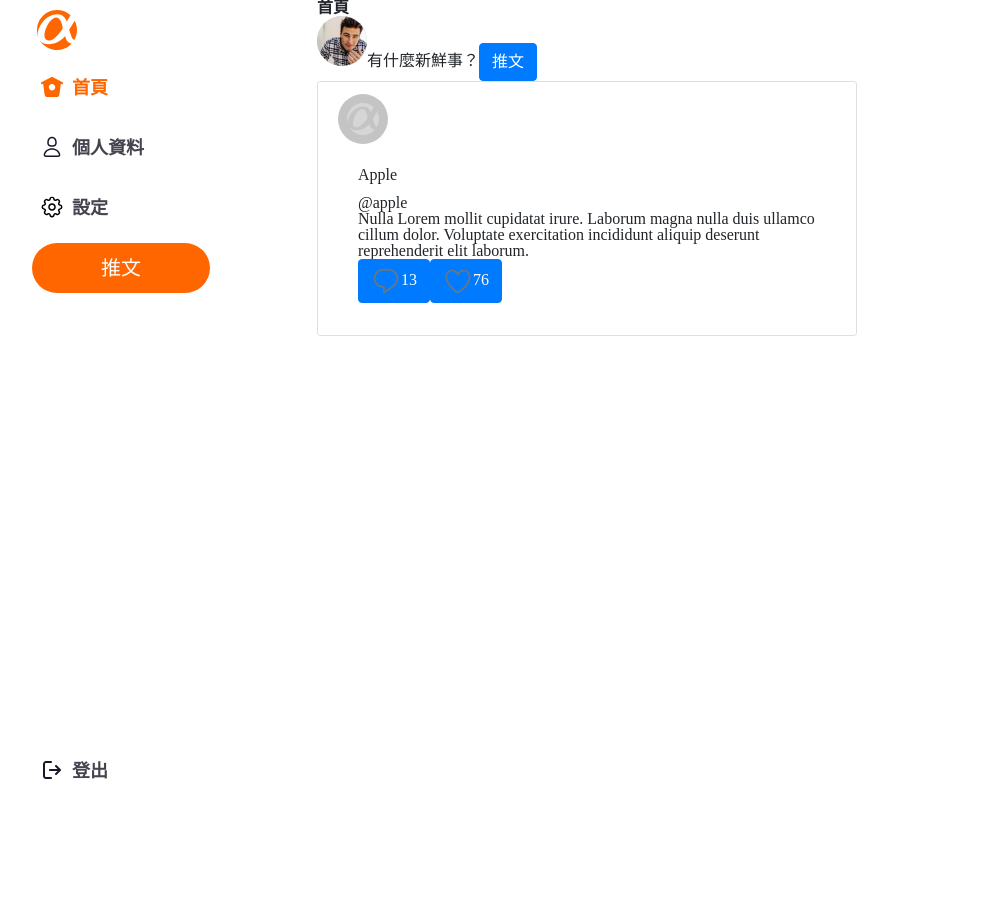
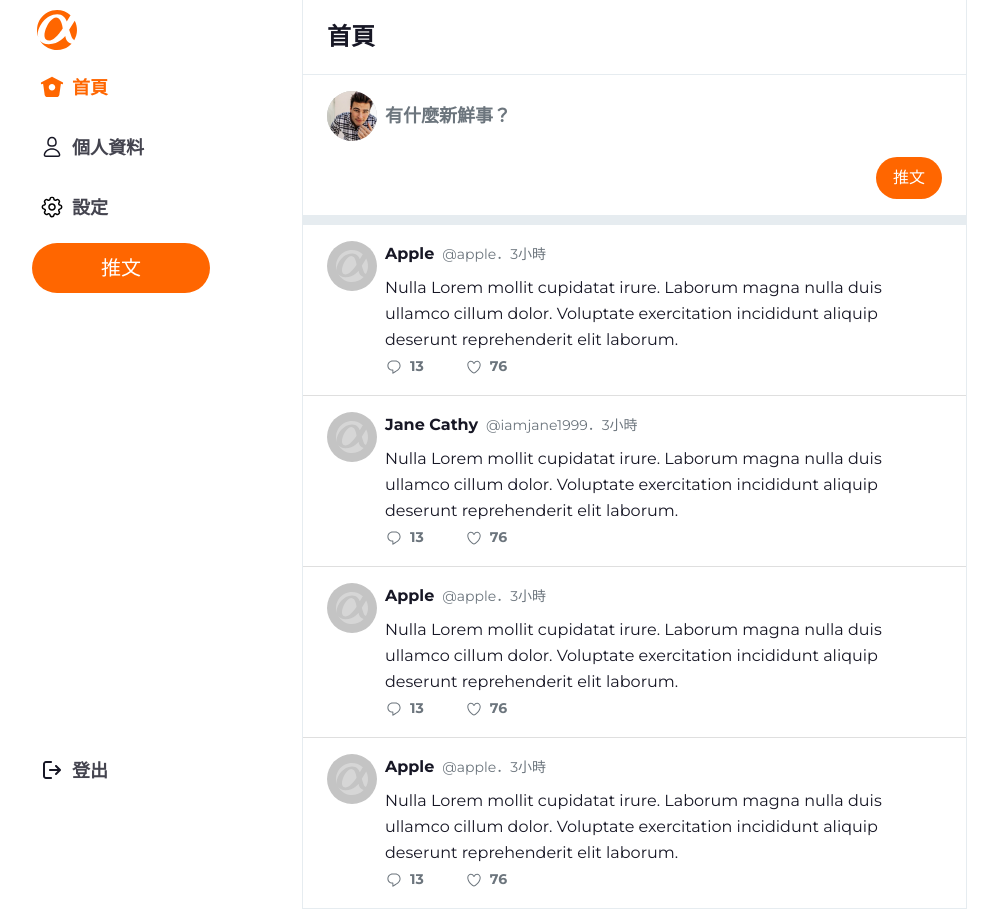
Before and after one commit to lamn0125/simple-twitter, a React (Create React App) app: page / in a window 1280 px wide. Shown: the whole page, without its empty margins (53-1051 px from the left). Before the commit the page ends 800 px from the top, so only its background shows below. Built offline with nearby package versions, Linux system fonts and the light colour scheme.

Commit message:
feat: format MainContent and add common styles

```diff
--- a/src/App.jsx
+++ b/src/App.jsx
@@ -11,7 +11,7 @@ function App() {
         <div className="col-md-3 col-lg-3">
           <UserNavbar />
         </div>
-        <div className="col-md-6 col-lg-6">
+        <div className="col-md-7 col-lg-7 main-border p-0">
           <MainContent />
         </div>
       </div>
--- a/src/components/Layout/UserNavbar.jsx
+++ b/src/components/Layout/UserNavbar.jsx
@@ -16,29 +16,29 @@ const UserNavbar = () => {
         <ul className="navbarNav">
           <li className={styles.navItem}>
             <a className={`${styles.navLink} d-flex`} href="/">
-              <ActiveHome class="mx-2" />
-              <p class="active">首頁</p>
+              <ActiveHome className="mx-2" />
+              <h5 className="active">首頁</h5>
             </a>
           </li>
           <li className={styles.navItem} href="/">
             <a className={`${styles.navLink} d-flex`} href="/">
-              <User class="mx-2" />
-              <p>個人資料</p>
+              <User className="mx-2" />
+              <h5>個人資料</h5>
             </a>
           </li>
           <li className={styles.navItem} href="/">
             <a className={`${styles.navLink} d-flex`} href="/">
-              <Setting class="mx-2" />
-              <p>設定</p>
+              <Setting className="mx-2" />
+              <h5>設定</h5>
             </a>
           </li>
-          <button className="btnInput">推文</button>
+          <button className="tweet-btn">推文</button>
         </ul>
 
         <div className={styles.logoutContainer}>
           <a className={`${styles.navLink} d-flex mb-3`} href="/">
-            <Logout class="mx-2" />
-            <p>登出</p>
+            <Logout className="mx-2" />
+            <h5>登出</h5>
           </a>
         </div>
       </div>
--- a/src/components/Layout/UserNavbar.module.scss
+++ b/src/components/Layout/UserNavbar.module.scss
@@ -22,10 +22,5 @@
 
   .navLink {
     color: #44444F;
-    p {
-      &.active {
-        color: #FF6600;
-      }
-    }
   }
 }
--- a/src/components/Main/Header.jsx
+++ b/src/components/Main/Header.jsx
@@ -1,7 +1,11 @@
 const Header = () => {
   return(
-    <div>
-      <h4 className="font-weight-bold">首頁</h4>
+    <div className="container-fluid header-border p-4">
+      <div className="row">
+        <div className="col d-flex align-items-center justify-content-start">
+          <h4 className="mb-0">首頁</h4>
+        </div>
+      </div>
     </div>
   )
 }
--- a/src/components/Main/TweetInput.jsx
+++ b/src/components/Main/TweetInput.jsx
@@ -1,12 +1,19 @@
 import UserAvatar from 'assets/images/Photo@1x.svg'
-import { Button } from 'react-bootstrap'
 
 const TweetInput = () => {
   return(
-    <div>
-      <img src={UserAvatar} alt="avatar" />
-      <span>有什麼新鮮事？</span>
-      <Button variant="primary">推文</Button>
+    <div className="container-fluid py-3 px-4 input-container">
+      <div className="row">
+        <div className="col-md d-flex align-items-center mb-3">
+          <img src={UserAvatar} alt="avatar" />
+          <h5 className="ml-2 text-secondary">有什麼新鮮事？</h5>
+        </div>
+      </div>
+      <div className="row">
+        <div className="col-md d-flex justify-content-md-end">
+          <button className="btn tweet-sm-btn">推文</button>
+        </div>
+      </div>
     </div>
   )
 }
--- a/src/components/Main/TweetItem.jsx
+++ b/src/components/Main/TweetItem.jsx
@@ -1,28 +1,158 @@
 import OtherUserAvatar from 'assets/images/img@1x.svg'
-import { ReactComponent as ReplyIcon} from 'assets/icons/Property 2=outlined, Property 3=reply@1x.svg'
-import { ReactComponent as LikeIcon } from 'assets/icons/Property 2=outlined, Property 3=like@1x.svg'
-import { Card, Button } from 'react-bootstrap'
+import { ReactComponent as ReplyIcon} from 'assets/icons/icon_tweet_xs_reply@1x.svg'
+import { ReactComponent as LikeIcon } from 'assets/icons/icon_tweet_xs_like@1x.svg'
 
 const TweetItem = () => {
   return(
-    <Card>
     <ul className="list-group list-group-flush">
-        <li className="list-group-item">
+      <li className="list-group-item py-3 px-4 cursor-pointer">
+        <div className="d-flex align-items-start">
+
+            <div className="mr-2">
+              <a href="/">
                 <img src={OtherUserAvatar} alt="avatar" />
-          <div className="card-body">
-            <div className="card-title">Apple</div>
-            <span>@apple</span>
-            <div className="card-text">
+              </a>
+            </div>
+
+            <div className="flex-grow-1">
+              <div className="card-body p-0">
+                <div className="card-title mb-2">
+                  <a href="/" className="fz-base-bold dark-100 mr-2">Apple</a>
+                  <span className="fz-sm text-secondary">@apple．3小時</span>
+                </div>
+                <div className="card-text fz-base">
                   Nulla Lorem mollit cupidatat irure. Laborum magna nulla duis ullamco cillum dolor. Voluptate exercitation incididunt aliquip deserunt reprehenderit elit laborum.
                 </div>
                 <div>
-              <Button><ReplyIcon />13</Button>
-              <Button><LikeIcon />76</Button>
+                  <button className="btn p-0 mr-3">
+                    <ReplyIcon className="text-secondary" />
+                    <span className="reply-icon ml-2">
+                      13
+                    </span>
+                  </button>
+                  <button className="btn p-0 ml-4">
+                    <LikeIcon className="text-secondary" />
+                    <span className="like-icon ml-2">
+                      76
+                    </span>
+                  </button>
+                </div>
+              </div>
+            </div>
+          </div>
+      </li>
+
+      <li className="list-group-item py-3 px-4 cursor-pointer">
+        <div className="d-flex align-items-start">
+
+            <div className="mr-2">
+              <a href="/">
+                <img src={OtherUserAvatar} alt="avatar" />
+              </a>
+            </div>
+
+            <div className="flex-grow-1">
+              <div className="card-body p-0">
+                <div className="card-title mb-2">
+                  <a href="/" className="fz-base-bold dark-100 mr-2">Jane Cathy</a>
+                  <span className="fz-sm text-secondary">@iamjane1999．3小時</span>
+                </div>
+                <div className="card-text fz-base">
+                  Nulla Lorem mollit cupidatat irure. Laborum magna nulla duis ullamco cillum dolor. Voluptate exercitation incididunt aliquip deserunt reprehenderit elit laborum.
+                </div>
+                <div>
+                  <button className="btn p-0 mr-3">
+                    <ReplyIcon className="text-secondary" />
+                    <span className="reply-icon ml-2">
+                      13
+                    </span>
+                  </button>
+                  <button className="btn p-0 ml-4">
+                    <LikeIcon className="text-secondary" />
+                    <span className="like-icon ml-2">
+                      76
+                    </span>
+                  </button>
+                </div>
+              </div>
+            </div>
+          </div>
+      </li>
+
+      <li className="list-group-item py-3 px-4 cursor-pointer">
+        <div className="d-flex align-items-start">
+
+            <div className="mr-2">
+              <a href="/">
+                <img src={OtherUserAvatar} alt="avatar" />
+              </a>
+            </div>
+
+            <div className="flex-grow-1">
+              <div className="card-body p-0">
+                <div className="card-title mb-2">
+                  <a href="/" className="fz-base-bold dark-100 mr-2">Apple</a>
+                  <span className="fz-sm text-secondary">@apple．3小時</span>
+                </div>
+                <div className="card-text fz-base">
+                  Nulla Lorem mollit cupidatat irure. Laborum magna nulla duis ullamco cillum dolor. Voluptate exercitation incididunt aliquip deserunt reprehenderit elit laborum.
+                </div>
+                <div>
+                  <button className="btn p-0 mr-3">
+                    <ReplyIcon className="text-secondary" />
+                    <span className="reply-icon ml-2">
+                      13
+                    </span>
+                  </button>
+                  <button className="btn p-0 ml-4">
+                    <LikeIcon className="text-secondary" />
+                    <span className="like-icon ml-2">
+                      76
+                    </span>
+                  </button>
+                </div>
+              </div>
+            </div>
+          </div>
+      </li>
+
+      <li className="list-group-item py-3 px-4 cursor-pointer">
+        <div className="d-flex align-items-start">
+
+            <div className="mr-2">
+              <a href="/">
+                <img src={OtherUserAvatar} alt="avatar" />
+              </a>
+            </div>
+
+            <div className="flex-grow-1">
+              <div className="card-body p-0">
+                <div className="card-title mb-2">
+                  <a href="/" className="fz-base-bold dark-100 mr-2">Apple</a>
+                  <span className="fz-sm text-secondary">@apple．3小時</span>
+                </div>
+                <div className="card-text fz-base">
+                  Nulla Lorem mollit cupidatat irure. Laborum magna nulla duis ullamco cillum dolor. Voluptate exercitation incididunt aliquip deserunt reprehenderit elit laborum.
+                </div>
+                <div>
+                  <button className="btn p-0 mr-3">
+                    <ReplyIcon className="text-secondary" />
+                    <span className="reply-icon ml-2">
+                      13
+                    </span>
+                  </button>
+                  <button className="btn p-0 ml-4">
+                    <LikeIcon className="text-secondary" />
+                    <span className="like-icon ml-2">
+                      76
+                    </span>
+                  </button>
+                </div>
+              </div>
             </div>
           </div>
       </li>
     </ul>
-    </Card>
   )
 }
 
--- a/src/styles/base.scss
+++ b/src/styles/base.scss
@@ -1,8 +1,79 @@
-p {
+@import url('https://fonts.googleapis.com/css2?family=Montserrat:wght@400;700&display=swap');
+
+body {
+  font-family: 'Noto Sans TC','Montserrat';
   font-style: normal;
+  color: #171725;
+}
+
+.cursor-pointer {
+  cursor: pointer;
+}
+
+h1 {
+  font-weight: 700;
+  font-size: 68px;
+  line-height: 78px;
+}
+
+h2 {
+  font-weight: 700;
+  font-size: 42px;
+  line-height: 52px;
+}
+
+h3 {
+  font-weight: 700;
+  font-size: 28px;
+  line-height: 26px;
+}
+
+h4 {
+  font-weight: 700;
+  font-size: 24px;
+  line-height: 26px;
+}
+
+h5 {
   font-weight: 700;
   font-size: 18px;
   line-height: 26px;
+}
+
+.fz-base {
+  font-weight: 400;
+  font-size: 16px;
+  line-height: 26px;
+}
+
+.fz-base-bold {
+  font-weight: 700;
+  font-size: 16px;
+  line-height: 26px;
+}
+
+.fz-sm {
+  font-weight: 400;
+  font-size: 14px;
+  line-height: 22px;
+}
+
+.fz-sm-bold {
+  font-weight: 500;
+  font-size: 14px;
+  line-height: 22px;
+}
+
+.fz-xs {
+  font-weight: 400;
+  font-size: 12px;
+  line-height: 20px;
+}
+
+.fz-xs-bold {
+  font-weight: 500;
+  font-size: 12px;
+  line-height: 20px;
 }
 
 a:hover {
@@ -12,3 +83,11 @@ a:hover {
 .active {
   color: #FF6600;
 }
+
+.text-secondary {
+  color: #6C757D;
+}
+
+.dark-100 {
+  color: #171725;
+}
--- a/src/styles/button.scss
+++ b/src/styles/button.scss
@@ -1,4 +1,4 @@
-.btnInput {
+.tweet-btn {
   padding: 15px 69px;
   font-size: 20px;
   border: 0;
@@ -6,3 +6,27 @@
   color: #FFFFFF;
   background: #FF6600;
 }
+
+.tweet-sm-btn {
+  padding: 8px 16px;
+  background: #FF6600;
+  border-radius: 50px;
+  color: #FFFFFF;
+}
+
+.tweet-btn,
+.tweet-sm-btn {
+  transition: all .3s;
+  &:hover {
+    color: #FFFFFF;
+    background: #FF974A;
+  }
+}
+
+.reply-icon,
+.like-icon {
+  font-weight: 600;
+  font-size: 14px;
+  line-height: 14px;
+  color: #6C757D;
+}
--- a/src/styles/layout.scss
+++ b/src/styles/layout.scss
@@ -0,0 +1,14 @@
+.input-container {
+  border-top: 1px solid #E6ECF0;
+  border-bottom: 10px solid #E6ECF0;
+}
+
+.main-border {
+  border-left: 1px solid #E6ECF0;
+  border-right: 1px solid #E6ECF0;
+}
+
+.list-group-flush > .list-group-item:last-child {
+    border-bottom-width: thin;
+    border-color: #E6ECF0;
+}
```
Also changed, not shown: src/assets/icons/icon_tweet_xs_like@1x.svg (added), src/assets/icons/icon_tweet_xs_reply@1x.svg (added). Lines whose indentation alone changed are shown as unchanged.
